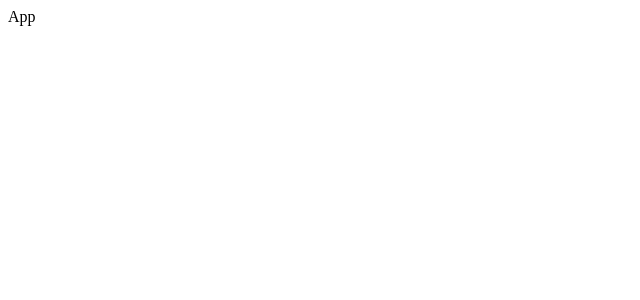
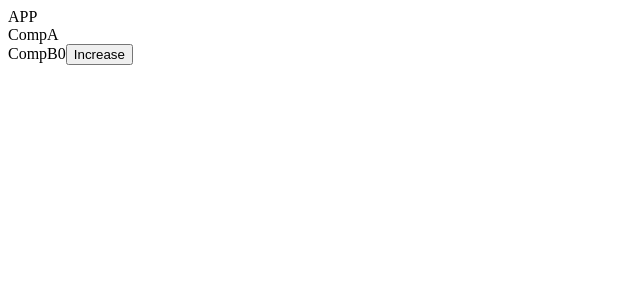
Before and after one commit to Himanshu-0981/React-Hooks-And-Redux, a React (Vite) app: page / in a window 1280 px wide. Shown: the top 300 px of the page, without its empty margins (0-640 px from the left). Built offline with nearby package versions, Linux system fonts and the light colour scheme.

Commit message:
useContext

```diff
--- a/src/App.jsx
+++ b/src/App.jsx
@@ -1,9 +1,21 @@
-import React from 'react'
+import React,{useState, createContext} from "react";
+import CompA from "./components/CompA";
+
+const CounterContext = createContext();
 
 const App = () => {
+  const [state,setState] = useState(0);
+
   return (
-    <div>App</div>
+    <>
+    <CounterContext.Provider value={{state,setState}}>
+       APP
+       <CompA/>
+      {/* <button onClick={()=>setState(state+1)}>Click here to increase</button> */}
+    </CounterContext.Provider>
+    </>
   )
 }
 
-export default App
+export default App;
+export {CounterContext}
--- /dev/null
+++ b/src/components/CompA.jsx
@@ -0,0 +1,13 @@
+import React from 'react'
+import CompB from './CompB'
+
+const CompA = ({data}) => {
+  return (
+    <div>
+        CompA
+        <CompB data={data} />
+    </div>
+  )
+}
+
+export default CompA
--- /dev/null
+++ b/src/components/CompB.jsx
@@ -0,0 +1,15 @@
+import React,{useContext} from 'react'
+import { CounterContext } from '../App'
+
+const CompB = () => {
+    const data = useContext(CounterContext)
+  return (
+    <div>
+        CompB
+        {data.state}
+        <button onClick={()=>data.setState(data.state+1)}>Increase</button>
+    </div>
+  )
+}
+
+export default CompB
```
